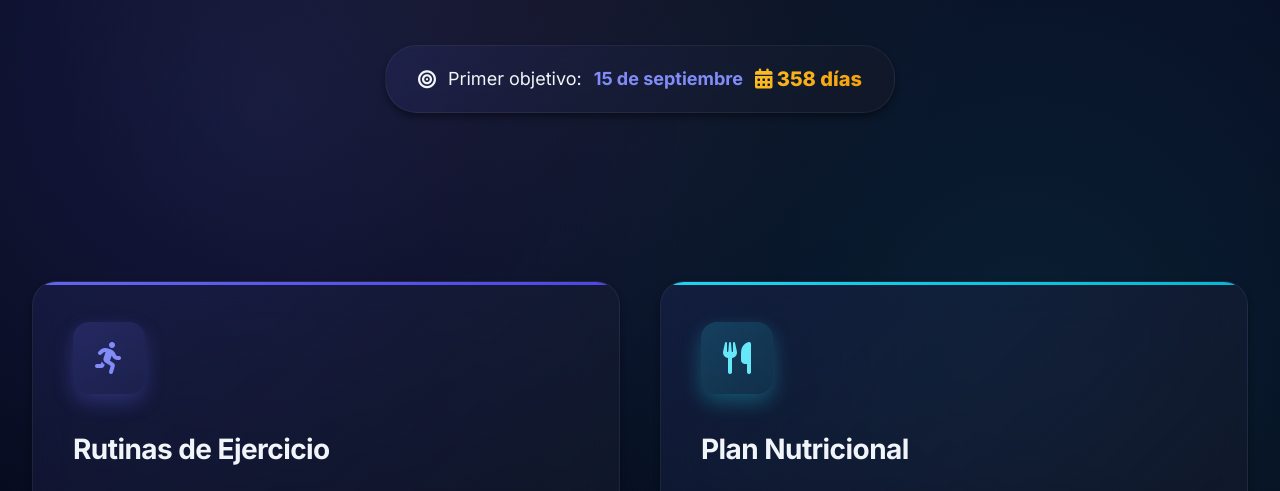
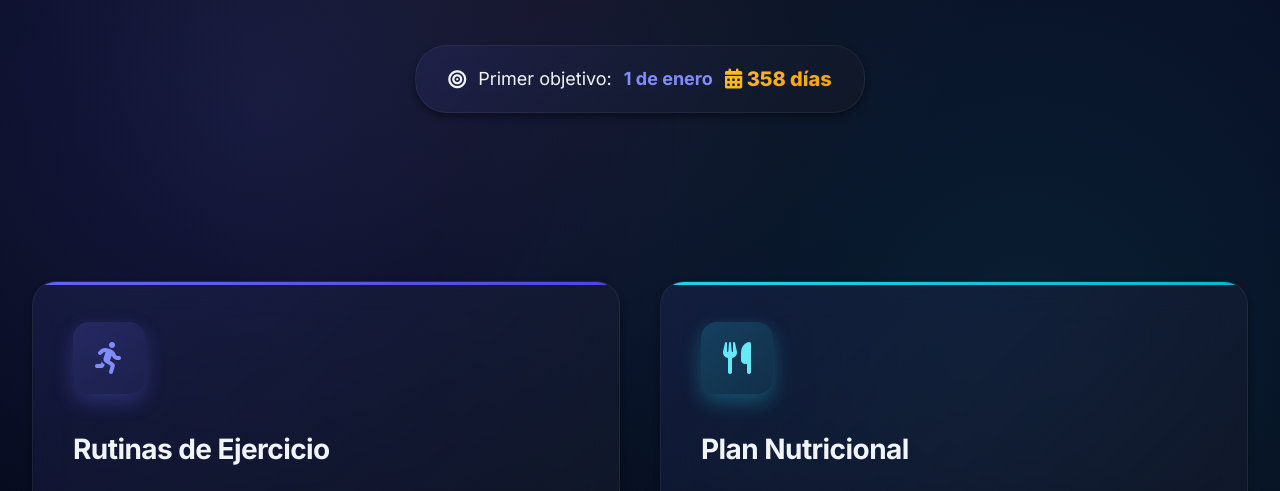
Before and after one commit to adrianticort/monoslocosfitnes, a plain HTML site: page index.html in a window 1280 px wide. Shown: the part 288-779 px from the top of the page. Drawn offline with nearby package versions, Linux system fonts and the light colour scheme.

Commit message:
Update index.html

```diff
--- a/index.html
+++ b/index.html
@@ -1461,7 +1461,7 @@
         <h1>¡Hola, Adrián! 👋</h1>
         <p class="objetivo">
           <i class="fas fa-bullseye"></i>
-          Primer objetivo: <strong>15 de septiembre</strong>
+          Primer objetivo: <strong>1 de enero</strong>
           <span id="contador">calculando...</span>
         </p>
       </div>
```
